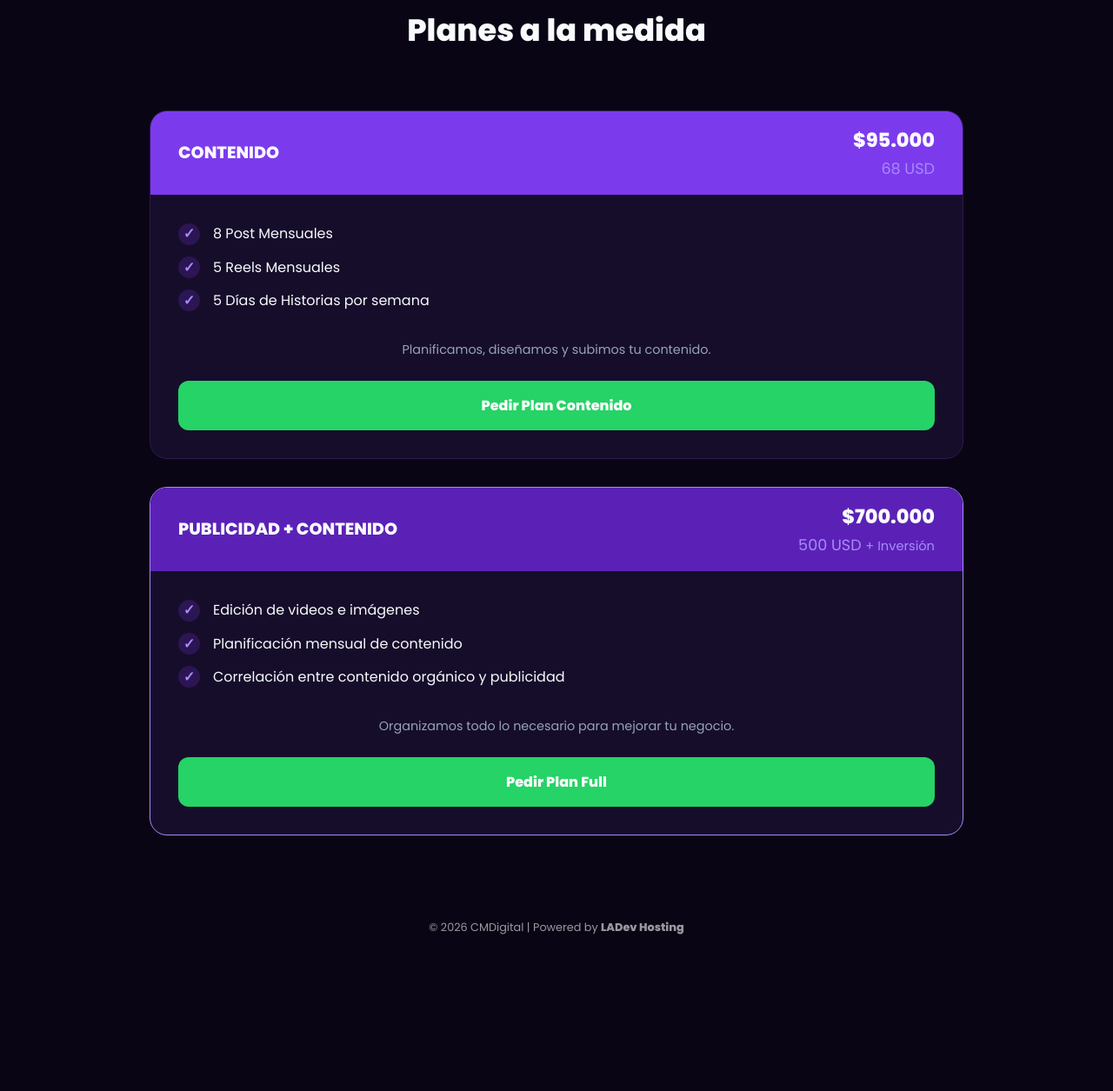
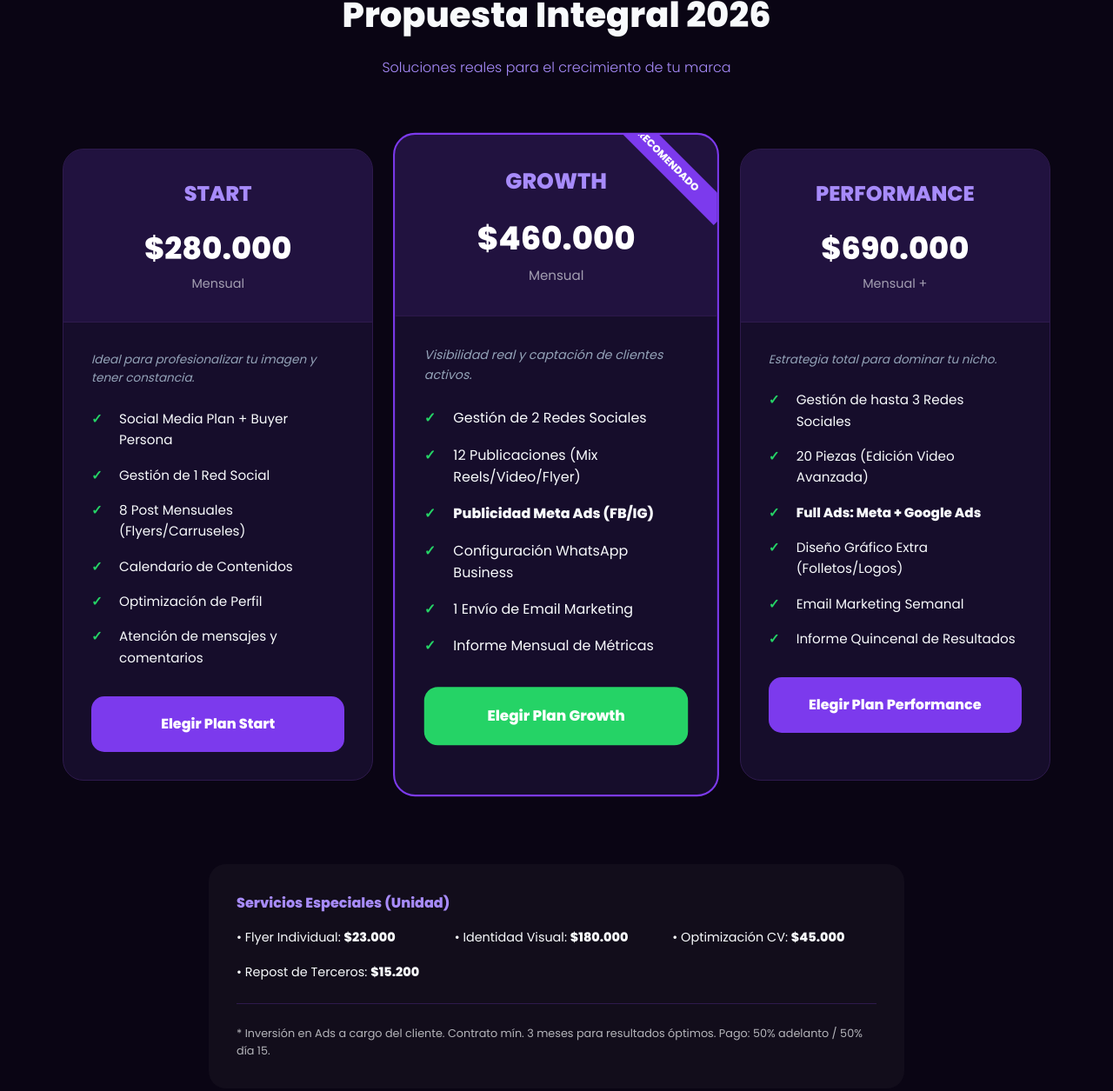
Before and after one commit to Rentherfire64/CMDigital, a plain HTML site: page index.html in a window 1280 px wide. Shown: the part 216-1471 px from the top of the page at 87% size. Before the commit the page ends 1342 px from the top, so only its background shows below. Drawn offline with Linux system fonts and the light colour scheme.

Commit message:
Revise index.html for CMDigital 2026 proposal
Updated HTML structure and styles for CMDigital proposal.

```diff
--- a/index.html
+++ b/index.html
@@ -3,13 +3,12 @@
 <head>
     <meta charset="UTF-8">
     <meta name="viewport" content="width=device-width, initial-scale=1.0">
-    <title>CMDigital | Marketing Digital</title>
+    <title>CMDigital | Propuesta Integral 2026</title>
 
     <link rel="preconnect" href="https://fonts.googleapis.com">
     <link href="https://fonts.googleapis.com/css2?family=Poppins:wght@300;400;600;800&display=swap" rel="stylesheet">
 
     <style>
-        /* Paleta de colores basada en Violeta */
         :root {
             --bg-dark: #0a0514;
             --violet-primary: #7c3aed;
@@ -17,6 +16,7 @@
             --violet-light: #a78bfa;
             --card-bg: #160d2b;
             --text-white: #f8fafc;
+            --accent-green: #25d366;
         }
 
         * {
@@ -36,12 +36,12 @@
         }
 
         header {
-            padding: 3rem 1rem;
+            padding: 4rem 1rem 2rem;
             text-align: center;
         }
 
         .logo {
-            font-size: 2.5rem;
+            font-size: 3rem;
             font-weight: 800;
             letter-spacing: -1px;
             color: var(--violet-light);
@@ -55,65 +55,111 @@
         .tagline {
             color: var(--violet-light);
             text-transform: uppercase;
-            letter-spacing: 2px;
-            font-size: 0.9rem;
+            letter-spacing: 3px;
+            font-size: 0.8rem;
             margin-bottom: 0.5rem;
             display: block;
+            opacity: 0.8;
         }
 
-        /* SECCIÓN PLANES */
+        /* CONTENEDOR DE PLANES */
         .container {
             width: 100%;
-            max-width: 1000px;
+            max-width: 1200px;
             padding: 2rem;
-            display: flex;
-            flex-direction: column;
+            display: grid;
+            grid-template-columns: repeat(auto-fit, minmax(320px, 1fr));
             gap: 2rem;
         }
 
         .section-title {
             text-align: center;
-            font-size: 2.2rem;
-            margin-bottom: 2rem;
+            font-size: 2.5rem;
+            margin-bottom: 1rem;
+            width: 100%;
+            grid-column: 1 / -1;
         }
 
-        /* TARJETAS DE PLANES (Estilo Referencia) */
+        .section-subtitle {
+            text-align: center;
+            color: var(--violet-light);
+            margin-bottom: 3rem;
+            grid-column: 1 / -1;
+            font-weight: 300;
+        }
+
+        /* TARJETAS */
         .pricing-card {
             background: var(--card-bg);
-            border-radius: 20px;
+            border-radius: 24px;
             overflow: hidden;
             border: 1px solid #2e1a4d;
-            transition: transform 0.3s ease;
+            transition: all 0.4s cubic-bezier(0.175, 0.885, 0.32, 1.275);
+            display: flex;
+            flex-direction: column;
+            position: relative;
         }
 
         .pricing-card:hover {
-            transform: scale(1.02);
+            transform: translateY(-10px);
             border-color: var(--violet-primary);
+            box-shadow: 0 20px 40px rgba(0,0,0,0.4);
+        }
+
+        /* Destacar Plan Growth */
+        .featured {
+            border: 2px solid var(--violet-primary);
+            transform: scale(1.05);
+            z-index: 2;
+        }
+
+        .badge {
+            position: absolute;
+            top: 15px;
+            right: -30px;
+            background: var(--violet-primary);
+            padding: 5px 40px;
+            transform: rotate(45deg);
+            font-size: 0.7rem;
+            font-weight: 800;
+            text-transform: uppercase;
         }
 
         .card-header {
-            background: var(--violet-primary);
-            padding: 1rem 2rem;
-            display: flex;
-            justify-content: space-between;
-            align-items: center;
+            background: rgba(124, 58, 237, 0.1);
+            padding: 2rem;
+            text-align: center;
+            border-bottom: 1px solid #2e1a4d;
         }
 
         .card-header h3 {
             text-transform: uppercase;
             font-weight: 800;
-            font-size: 1.2rem;
+            font-size: 1.5rem;
+            margin-bottom: 1rem;
+            color: var(--violet-light);
         }
 
         .price-box {
-            text-align: right;
+            display: flex;
+            flex-direction: column;
+            align-items: center;
         }
 
-        .price-pesos { font-size: 1.4rem; font-weight: 700; display: block; }
-        .price-usd { font-size: 1.1rem; color: var(--violet-light); display: block; }
+        .price-pesos {
+            font-size: 2.2rem;
+            font-weight: 800;
+            color: #fff;
+        }
+
+        .price-period {
+            font-size: 0.9rem;
+            opacity: 0.6;
+        }
 
         .card-body {
             padding: 2rem;
+            flex-grow: 1;
         }
 
         .feature-list {
@@ -122,113 +168,178 @@
         }
 
         .feature-list li {
-            margin-bottom: 0.8rem;
+            margin-bottom: 1rem;
             display: flex;
-            align-items: center;
-            font-size: 1rem;
+            align-items: flex-start;
+            font-size: 0.95rem;
         }
 
         .feature-list li::before {
             content: '✓';
-            margin-right: 15px;
-            color: var(--violet-light);
+            margin-right: 12px;
+            color: var(--accent-green);
             font-weight: bold;
-            background: rgba(124, 58, 237, 0.2);
-            width: 25px;
-            height: 25px;
-            display: flex;
-            align-items: center;
-            justify-content: center;
-            border-radius: 50%;
+            min-width: 20px;
         }
 
-        .card-footer-text {
-            text-align: center;
-            font-size: 0.9rem;
+        .plan-description {
+            font-size: 0.85rem;
             color: #94a3b8;
             margin-bottom: 1.5rem;
+            font-style: italic;
         }
 
-        /* BOTONES WHATSAPP */
+        /* BOTONES */
         .btn-ws {
             display: block;
-            background: #25d366; /* Verde original de WS para que se reconozca */
+            background: var(--violet-primary);
             color: white;
             text-align: center;
-            padding: 1rem;
-            border-radius: 12px;
+            padding: 1.2rem;
+            border-radius: 15px;
             text-decoration: none;
             font-weight: 700;
             transition: 0.3s;
+            margin-top: auto;
         }
 
         .btn-ws:hover {
-            background: #128c7e;
-            transform: translateY(-2px);
+            background: var(--violet-secondary);
+            transform: scale(1.02);
+        }
+
+        .btn-growth {
+            background: var(--accent-green);
+        }
+        .btn-growth:hover {
+            background: #1eb959;
+        }
+
+        /* FOOTER & NOTAS */
+        .extra-services {
+            max-width: 800px;
+            margin: 4rem 2rem;
+            padding: 2rem;
+            background: rgba(255,255,255,0.03);
+            border-radius: 20px;
+            width: 90%;
+        }
+
+        .extra-services h4 { margin-bottom: 1rem; color: var(--violet-light); }
+        .grid-extras {
+            display: grid;
+            grid-template-columns: repeat(auto-fit, minmax(200px, 1fr));
+            gap: 1rem;
+            font-size: 0.9rem;
         }
 
         footer {
-            margin-top: 4rem;
-            padding-bottom: 3rem;
+            margin-top: 2rem;
+            padding: 3rem;
             text-align: center;
-            font-size: 0.8rem;
-            opacity: 0.6;
+            width: 100%;
+            background: #05020a;
         }
 
-        /* RESPONSIVE */
         @media (max-width: 768px) {
-            .card-header { flex-direction: column; text-align: center; gap: 10px; }
-            .price-box { text-align: center; }
+            .featured { transform: scale(1); margin: 1rem 0; }
+            .container { padding: 1rem; }
         }
     </style>
 </head>
 <body>
 
     <header>
-        <span class="tagline">Transformamos marcas</span>
+        <span class="tagline">Estrategia, Contenido y Ads</span>
         <div class="logo">CM<span>Digital</span></div>
     </header>
 
+    <h2 class="section-title">Propuesta Integral 2026</h2>
+    <p class="section-subtitle">Soluciones reales para el crecimiento de tu marca</p>
+
     <div class="container">
-        <h2 class="section-title">Planes a la medida</h2>
 
         <div class="pricing-card">
             <div class="card-header">
-                <h3>Contenido</h3>
+                <h3>Start</h3>
                 <div class="price-box">
-                    <span class="price-pesos">$95.000</span>
-                    <span class="price-usd">68 USD</span>
+                    <span class="price-pesos">$280.000</span>
+                    <span class="price-period">Mensual</span>
                 </div>
             </div>
             <div class="card-body">
+                <p class="plan-description">Ideal para profesionalizar tu imagen y tener constancia.</p>
                 <ul class="feature-list">
-                    <li>8 Post Mensuales</li>
-                    <li>5 Reels Mensuales</li>
-                    <li>5 Días de Historias por semana</li>
+                    <li>Social Media Plan + Buyer Persona</li>
+                    <li>Gestión de 1 Red Social</li>
+                    <li>8 Post Mensuales (Flyers/Carruseles)</li>
+                    <li>Calendario de Contenidos</li>
+                    <li>Optimización de Perfil</li>
+                    <li>Atención de mensajes y comentarios</li>
                 </ul>
-                <p class="card-footer-text">Planificamos, diseñamos y subimos tu contenido.</p>
-                <a href="https://wa.me/5491165146831?text=Hola,%20quiero%20el%20paquete%20Contenido" class="btn-ws">Pedir Plan Contenido</a>
+                <a href="https://wa.me/5491165146831?text=Hola!%20Me%20interesa%20el%20Plan%20START" class="btn-ws">Elegir Plan Start</a>
             </div>
         </div>
 
-        <div class="pricing-card" style="border-color: var(--violet-light);">
-            <div class="card-header" style="background: var(--violet-secondary);">
-                <h3>Publicidad + Contenido</h3>
+        <div class="pricing-card featured">
+            <div class="badge">Recomendado</div>
+            <div class="card-header">
+                <h3>Growth</h3>
                 <div class="price-box">
-                    <span class="price-pesos">$700.000</span>
-                    <span class="price-usd">500 USD <small>+ Inversión</small></span>
+                    <span class="price-pesos">$460.000</span>
+                    <span class="price-period">Mensual</span>
                 </div>
             </div>
             <div class="card-body">
+                <p class="plan-description">Visibilidad real y captación de clientes activos.</p>
                 <ul class="feature-list">
-                    <li>Edición de videos e imágenes</li>
-                    <li>Planificación mensual de contenido</li>
-                    <li>Correlación entre contenido orgánico y publicidad</li>
+                    <li>Gestión de 2 Redes Sociales</li>
+                    <li>12 Publicaciones (Mix Reels/Video/Flyer)</li>
+                    <li><strong>Publicidad Meta Ads (FB/IG)</strong></li>
+                    <li>Configuración WhatsApp Business</li>
+                    <li>1 Envío de Email Marketing</li>
+                    <li>Informe Mensual de Métricas</li>
                 </ul>
-                <p class="card-footer-text">Organizamos todo lo necesario para mejorar tu negocio.</p>
-                <a href="https://wa.me/5491165146831?text=Hola,%20quiero%20el%20paquete%20Publicidad%20y%20Contenido" class="btn-ws">Pedir Plan Full</a>
+                <a href="https://wa.me/5491165146831?text=Hola!%20Quiero%20el%20Plan%20GROWTH" class="btn-ws btn-growth">Elegir Plan Growth</a>
             </div>
         </div>
+
+        <div class="pricing-card">
+            <div class="card-header">
+                <h3>Performance</h3>
+                <div class="price-box">
+                    <span class="price-pesos">$690.000</span>
+                    <span class="price-period">Mensual +</span>
+                </div>
+            </div>
+            <div class="card-body">
+                <p class="plan-description">Estrategia total para dominar tu nicho.</p>
+                <ul class="feature-list">
+                    <li>Gestión de hasta 3 Redes Sociales</li>
+                    <li>20 Piezas (Edición Video Avanzada)</li>
+                    <li><strong>Full Ads: Meta + Google Ads</strong></li>
+                    <li>Diseño Gráfico Extra (Folletos/Logos)</li>
+                    <li>Email Marketing Semanal</li>
+                    <li>Informe Quincenal de Resultados</li>
+                </ul>
+                <a href="https://wa.me/5491165146831?text=Hola!%20Busco%20el%20Plan%20PERFORMANCE%20360" class="btn-ws">Elegir Plan Performance</a>
+            </div>
+        </div>
+
+    </div>
+
+    <div class="extra-services">
+        <h4>Servicios Especiales (Unidad)</h4>
+        <div class="grid-extras">
+            <div>• Flyer Individual: <strong>$23.000</strong></div>
+            <div>• Identidad Visual: <strong>$180.000</strong></div>
+            <div>• Optimización CV: <strong>$45.000</strong></div>
+            <div>• Repost de Terceros: <strong>$15.200</strong></div>
+        </div>
+        <hr style="margin: 1.5rem 0; border: 0; border-top: 1px solid #2e1a4d;">
+        <p style="font-size: 0.8rem; opacity: 0.7;">
+            * Inversión en Ads a cargo del cliente. Contrato mín. 3 meses para resultados óptimos. Pago: 50% adelanto / 50% día 15.
+        </p>
     </div>
 
     <footer>
```
